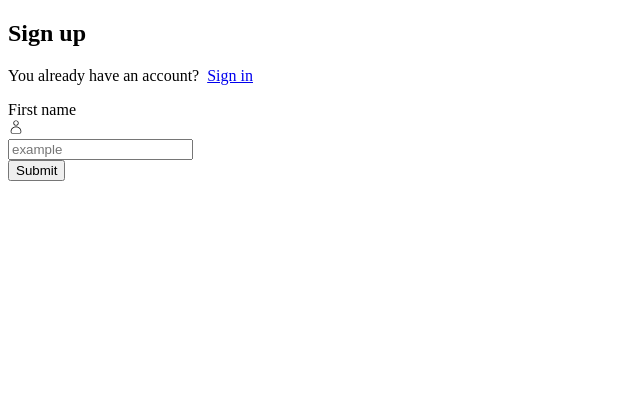
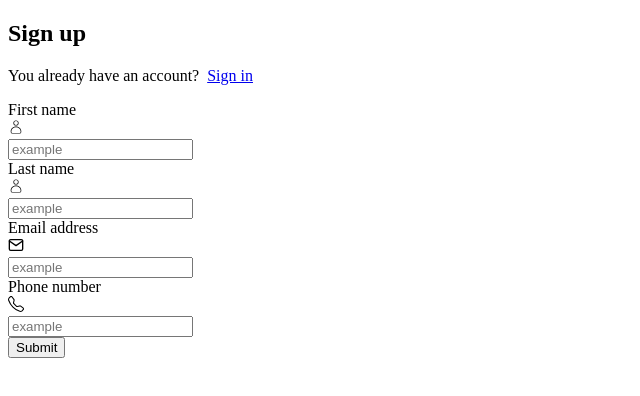
Before and after one commit to kharljhon14/full-auth, a Next.js app: page /auth in a window 1280 px wide. Shown: the top 396 px of the page, without its empty margins (0-640 px from the left). Built offline with nearby package versions, Linux system fonts and the light colour scheme.

Commit message:
zod validation

```diff
--- a/package.json
+++ b/package.json
@@ -25,9 +25,11 @@
     "react-hook-form": "^7.43.9",
     "react-icons": "^4.8.0",
     "typescript": "5.0.3",
+    "validator": "^13.9.0",
     "zod": "^3.21.4"
   },
   "devDependencies": {
+    "@types/validator": "^13.7.14",
     "autoprefixer": "^10.4.14",
     "postcss": "^8.4.21",
     "tailwindcss": "^3.3.1"
--- a/src/components/forms/Register.tsx
+++ b/src/components/forms/Register.tsx
@@ -1,5 +1,7 @@
 import Input from '../inputs/Input';
 import { CiUser } from 'react-icons/ci';
+import { FiMail } from 'react-icons/fi';
+import { BsTelephone } from 'react-icons/bs';
 import { useForm } from 'react-hook-form';
 import { RegisterSchema, RegisterSchemaType } from '@/schemas/register';
 import { zodResolver } from '@hookform/resolvers/zod';
@@ -29,7 +31,37 @@
           error={errors?.first_name?.message}
           disabled={isSubmitting}
         />
+        <Input
+          name={'last_name'}
+          label={'Last name'}
+          type="text"
+          icon={<CiUser />}
+          placeholder={'example'}
+          register={register}
+          error={errors?.last_name?.message}
+          disabled={isSubmitting}
+        />
       </div>
+      <Input
+        name={'email'}
+        label={'Email address'}
+        type="email"
+        icon={<FiMail />}
+        placeholder={'example'}
+        register={register}
+        error={errors?.email?.message}
+        disabled={isSubmitting}
+      />
+      <Input
+        name={'phone'}
+        label={'Phone number'}
+        type="number"
+        icon={<BsTelephone />}
+        placeholder={'example'}
+        register={register}
+        error={errors?.phone?.message}
+        disabled={isSubmitting}
+      />
       <button>Submit</button>
     </form>
   );
--- a/src/schemas/register.ts
+++ b/src/schemas/register.ts
@@ -1,4 +1,5 @@
 import { z } from 'zod';
+import validator from 'validator';
 
 export const RegisterSchema = z.object({
   first_name: z
@@ -6,6 +7,13 @@
     .min(2, 'First name must be atleast 2 characters')
     .max(32, 'Must be less tha 32 characters')
     .regex(new RegExp('[a-zA-z]+$'), 'No Special characters allowed'),
+  last_name: z
+    .string()
+    .min(2, 'Last name must be atleast 2 characters')
+    .max(32, 'Must be less tha 32 characters')
+    .regex(new RegExp('[a-zA-z]+$'), 'No Special characters allowed'),
+  email: z.string().email('Please enter valid email address'),
+  phone: z.string().refine(validator.isMobilePhone, { message: 'Please enter a valid phone number' }),
 });
 
 export type RegisterSchemaType = z.infer<typeof RegisterSchema>;
```
Also changed, not shown: 1 other file (tests, documents, lock files or other folders).
